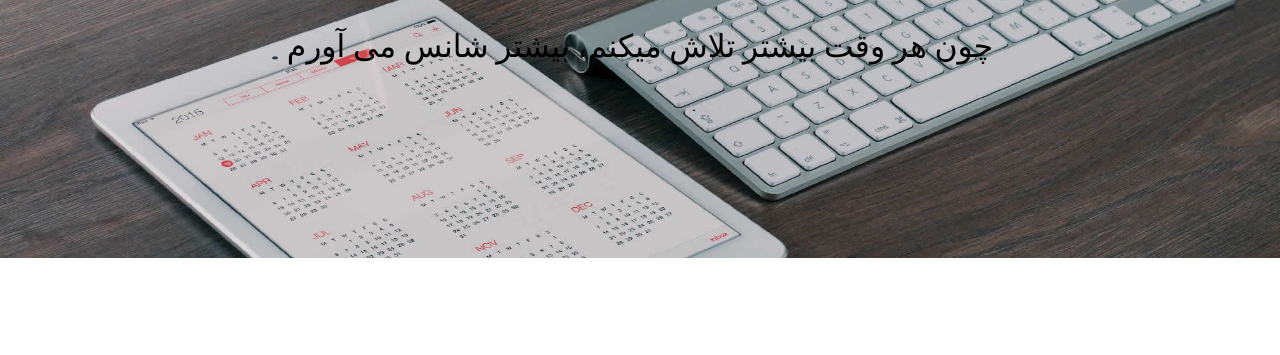
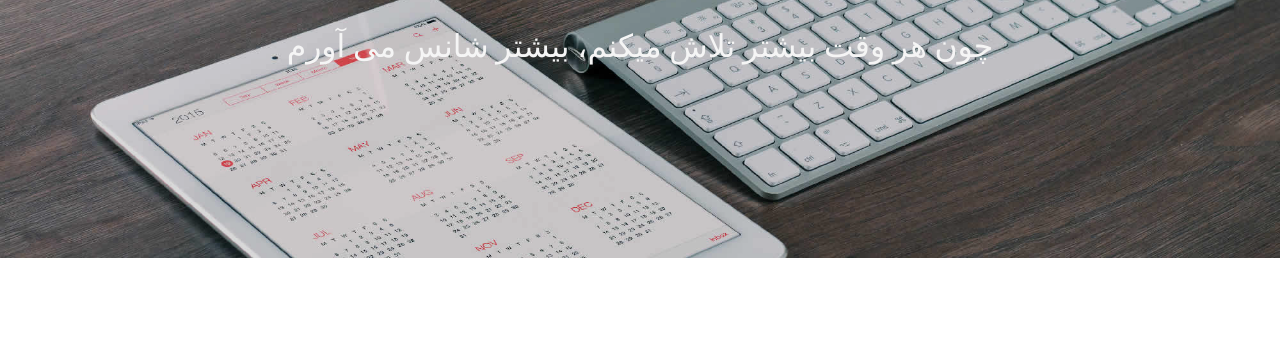
Before and after one commit to arezoo-drv/ArezooDarvishi, a plain HTML site: page index.html in a window 1280 px wide. Shown: the part 374-729 px from the top of the page. Drawn offline with Linux system fonts and the light colour scheme.

Commit message:
Update index.html

```diff
--- a/index.html
+++ b/index.html
@@ -95,7 +95,7 @@
                                 <div class="home-content">
 
                                     <h1>من به شانس اعتقاد دارم</h1>
-                                    <h3>چون هر وقت بیشتر تلاش میکنم، بیشتر شانس می آورم</h3>
+                                    <h3 style="color:whitesmoke">چون هر وقت بیشتر تلاش میکنم، بیشتر شانس می آورم</h3>
 
 
 
```
